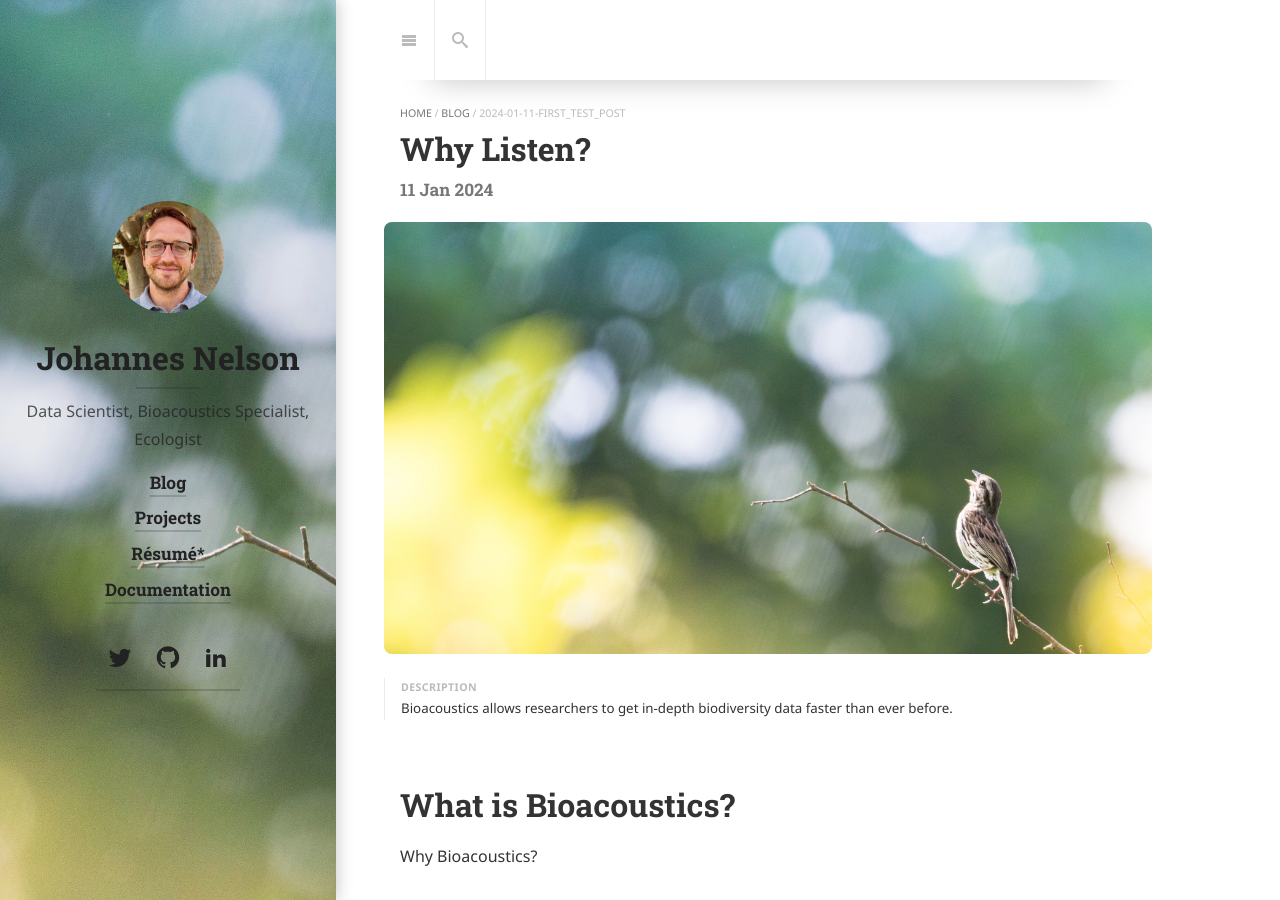
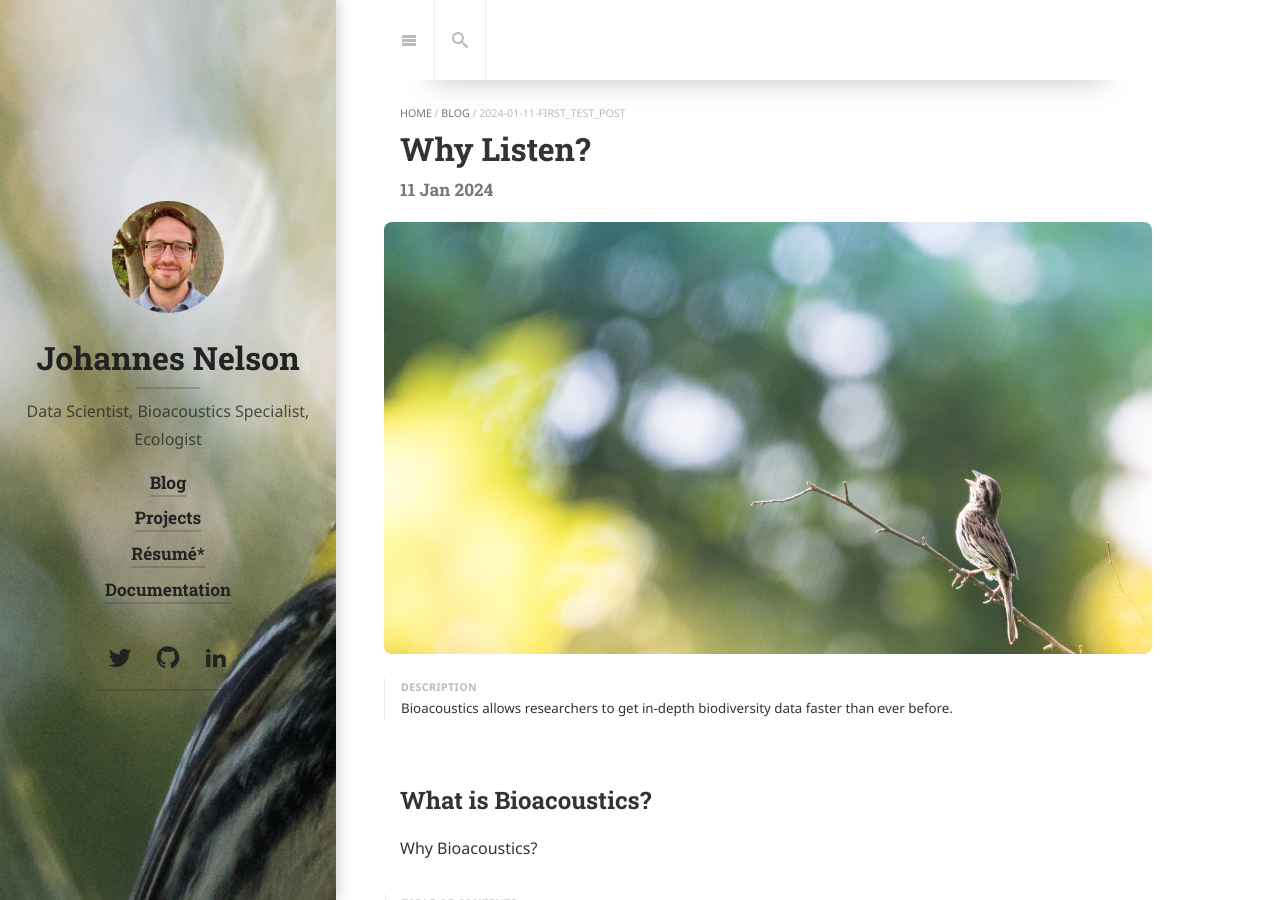
Before and after one commit to johannesnelson/johannesnelson.github.io, a Jekyll site: the page built from _posts/2024-01-11-first_test_post.md, in a window 1280 px wide and 900 px high. Built offline with Jekyll 4.4.1, drawn with Linux system fonts in a browser that asks for light colours; cached includes are drawn as plain includes; nearby versions of some CDN libraries; some web fonts are replaced; library files that are not in the unit come from our copies.

Commit message:
Image test

```diff
--- a/_posts/2024-01-11-first_test_post.md
+++ b/_posts/2024-01-11-first_test_post.md
@@ -3,7 +3,7 @@ layout: post
 title: Why Listen?
 image: /assets/img/song_sparrow1.jpg
 accent_image:
-  background: url('/assets/img/song_sparrow1.jpg') center/cover
+  background: url('/assets/img/singbird.jpg') center/cover
   overlay: false
 accent_color: '#ccc'
 theme_color: '#ccc'
@@ -12,8 +12,7 @@ description: >
 invert_sidebar: true
 ---
 
-# What is Bioacoustics?
-
+## What is Bioacoustics?
 Why Bioacoustics?
 
 * toc
```
Also changed, not shown: assets/img/singbird.jpg (added).
